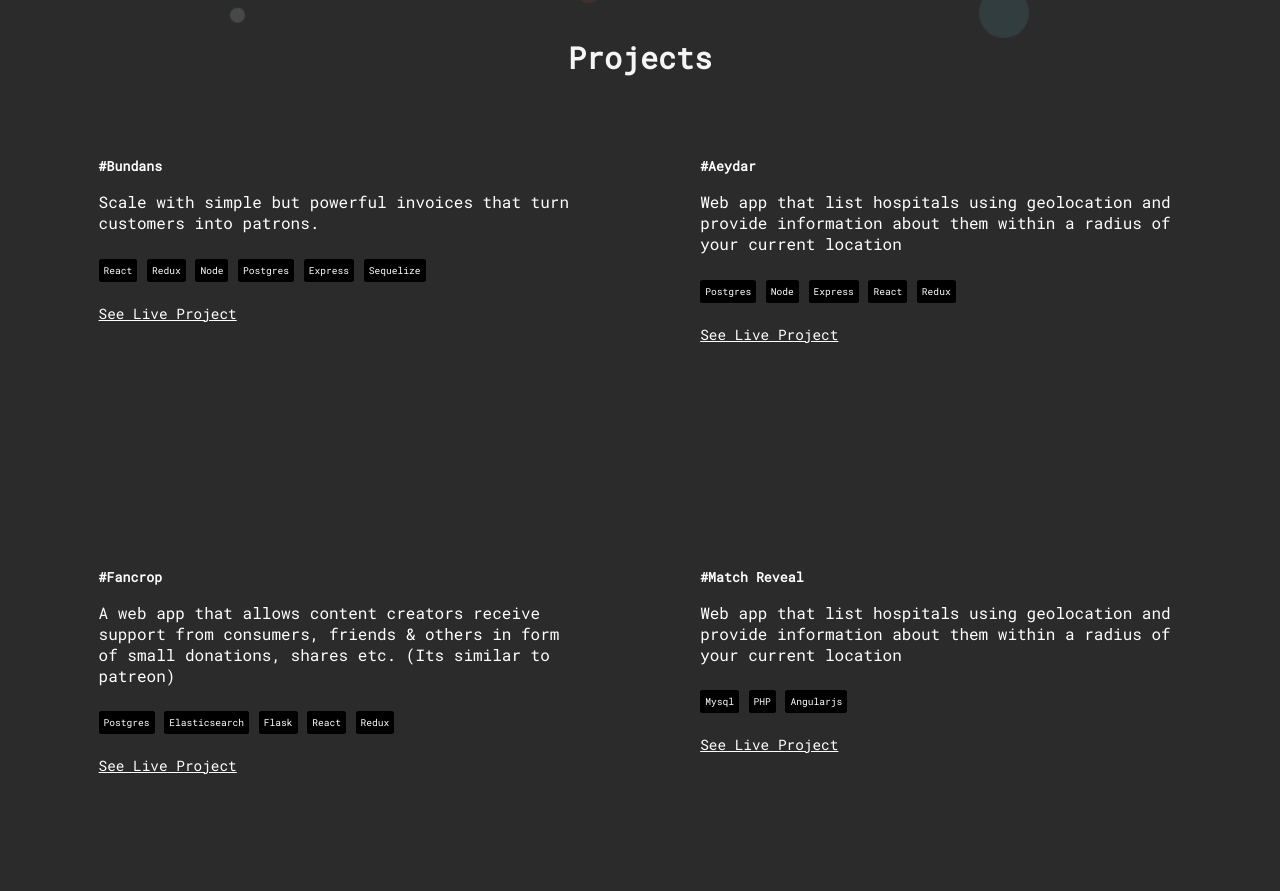
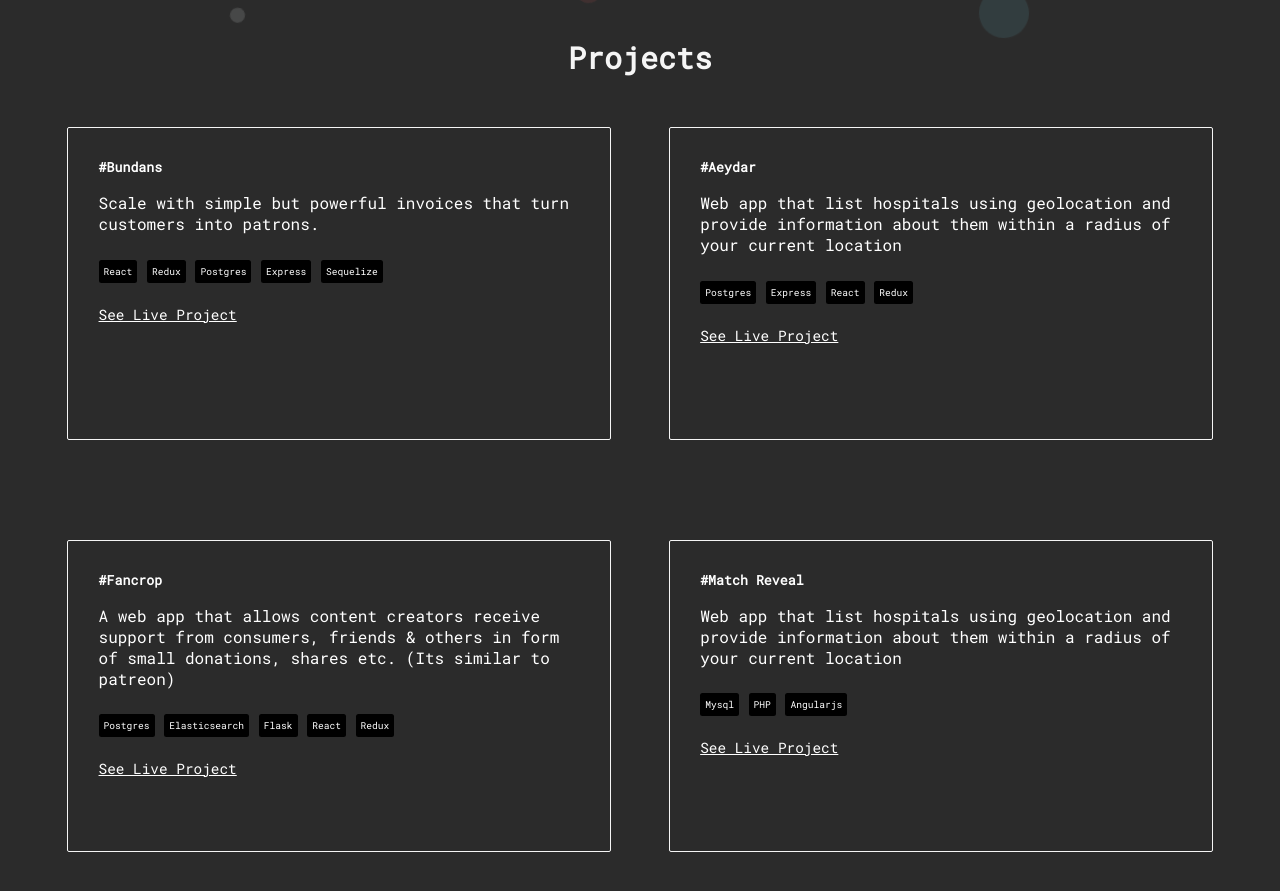
Before and after one commit to webBlaster/my_website, a React (Create React App) app: page / in a window 1280 px wide. Shown: the part 800-1691 px from the top of the page. Built offline with nearby package versions, Linux system fonts and the light colour scheme.

Commit message:
feature: added border to projects

```diff
--- a/src/components/projects.js
+++ b/src/components/projects.js
@@ -6,21 +6,14 @@ const projectlist = [
     name: "#Bundans",
     description: ` Scale with simple but powerful invoices that
     turn customers into patrons.`,
-    technologies: [
-      "React",
-      "Redux",
-      "Node",
-      "Postgres",
-      "Express",
-      "Sequelize",
-    ],
+    technologies: ["React", "Redux", "Postgres", "Express", "Sequelize"],
     url: "https://pealeap.netlify.app",
   },
   {
     name: "#Aeydar",
     description: `Web app that list hospitals using geolocation and provide
   information about them within a radius of your current location`,
-    technologies: ["Postgres", "Node", "Express", "React", "Redux"],
+    technologies: ["Postgres", "Express", "React", "Redux"],
     url: "https://aeydar.com",
   },
   {
--- a/src/styles/projects.css
+++ b/src/styles/projects.css
@@ -13,7 +13,8 @@
 .projects .project-list .project {
   background-color: #2b2b2b00;
   color: white;
-  border-radius: 5px;
+  border-radius: 2px;
+  border: 1px solid whitesmoke;
   margin: 50px auto;
   padding: 5%;
   min-height: 250px;
@@ -44,11 +45,6 @@
   font-size: 0.6rem;
 }
 
-.projects .project-list .project:hover {
-  -webkit-transform: rotate(0.2deg);
-          transform: rotate(0.2deg);
-}
-
 @media screen and (min-width: 1000px) {
   .project-list {
     display: -ms-grid;
--- a/src/styles/projects.scss
+++ b/src/styles/projects.scss
@@ -11,7 +11,8 @@
     .project {
       background-color: #2b2b2b00;
       color: white;
-      border-radius: 5px;
+      border-radius: 2px;
+      border: 1px solid whitesmoke;
       margin: 50px auto;
       padding: 5%;
       min-height: 250px;
@@ -35,9 +36,6 @@
         }
       }
     }
-    .project:hover {
-      transform: rotate(0.2deg);
-    }
   }
 }
 
```
Also changed, not shown: 1 other file (tests, documents, lock files or other folders).
